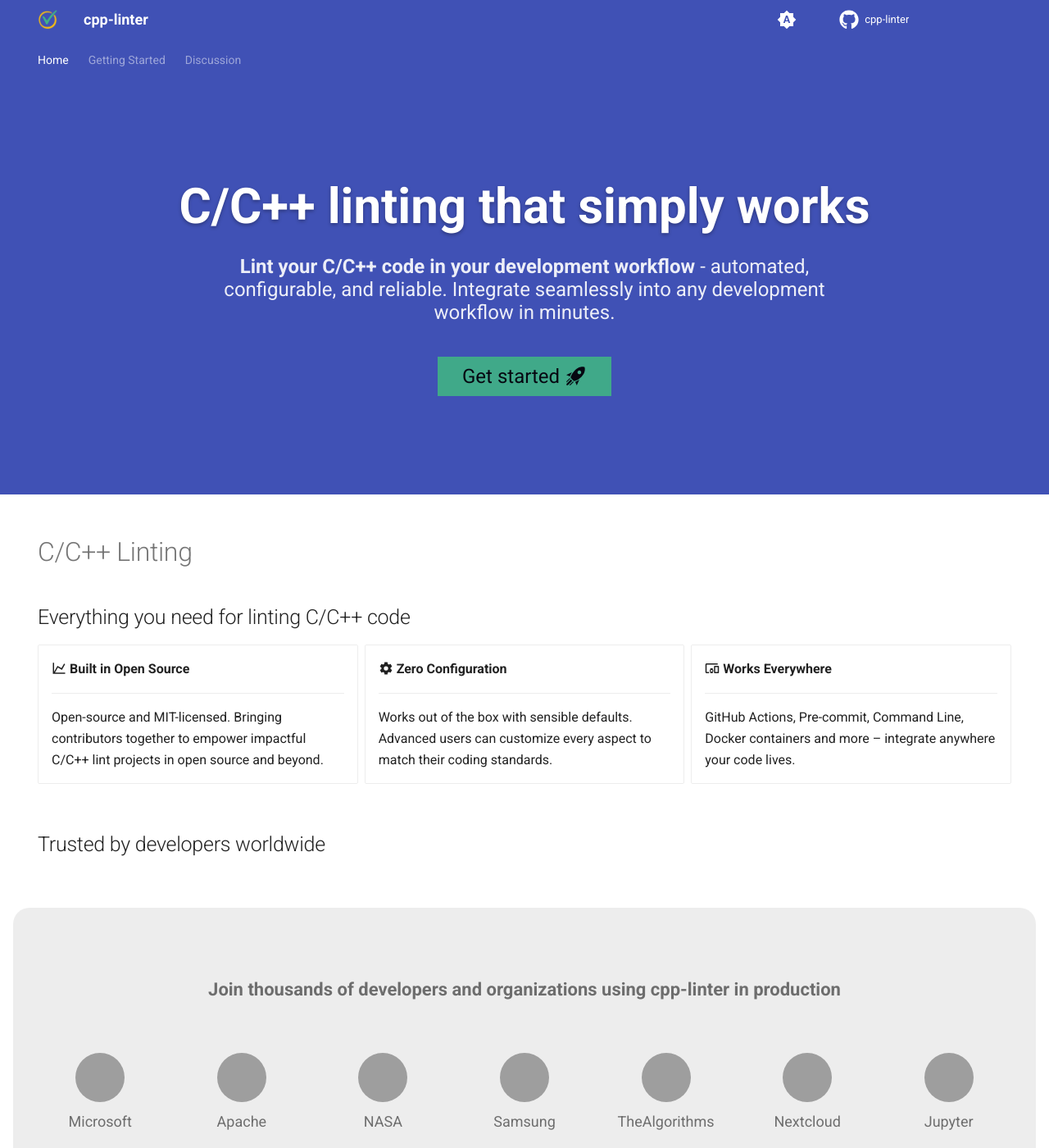
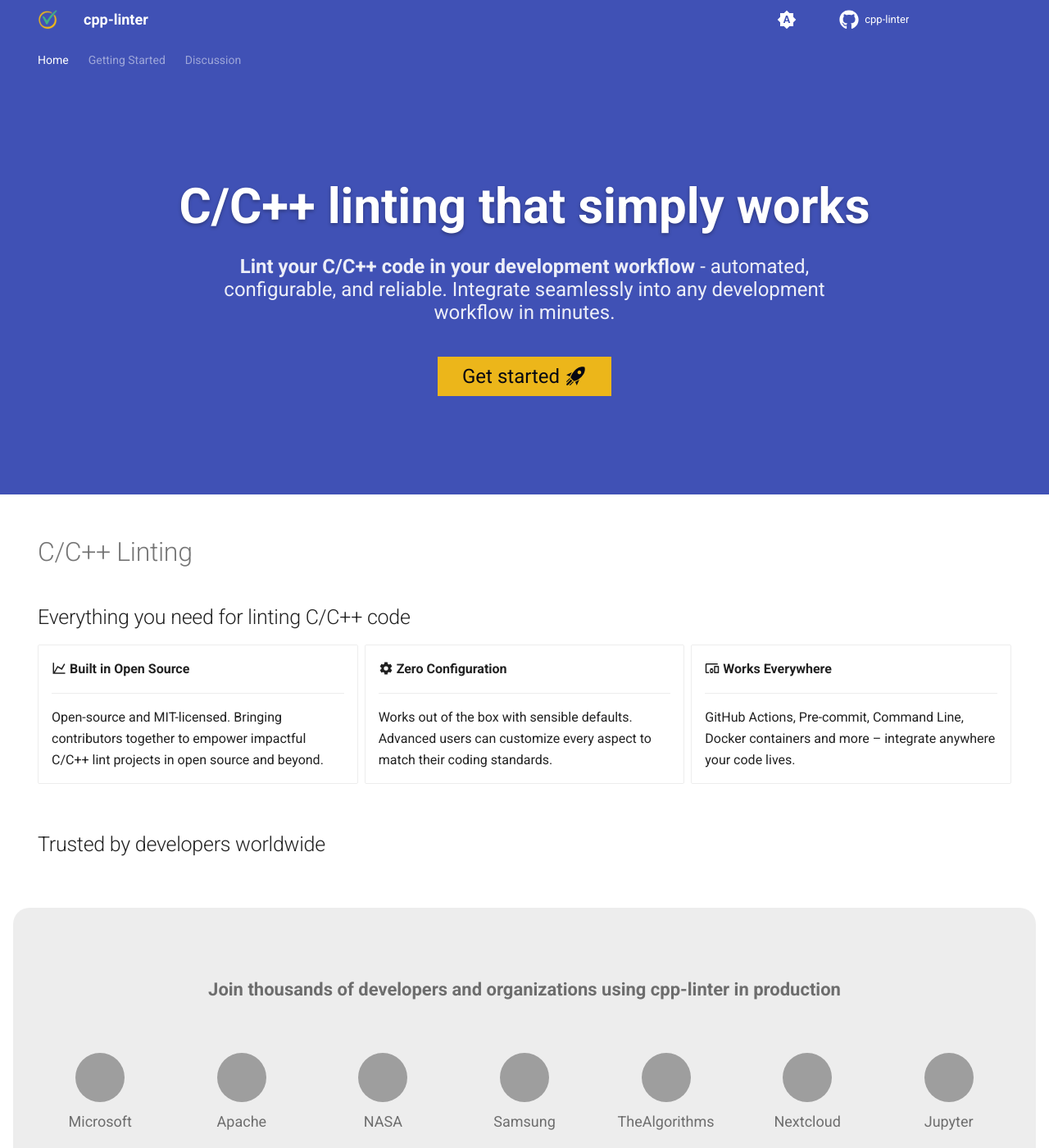
Before and after one commit to cpp-linter/cpp-linter.github.io, an MkDocs documentation site: the page built from docs/index.md, in a window 1280 px wide and 1400 px high. Shown: the whole window at 82% size. Built offline with MkDocs 1.6.1 and Material for MkDocs 9.7.7, drawn with Linux system fonts in a browser that asks for light colours; grey boxes are pictures that could not be loaded.

Commit message:
chore: adjust getting started button

```diff
--- a/docs/stylesheets/extra.css
+++ b/docs/stylesheets/extra.css
@@ -5,6 +5,7 @@
 :root > * {
     --cpp-linter-logo-color-green: #40b385;
     --cpp-linter-logo-color-yellow: #ffc20a;
+    --cpp-linter-logo-color-blue: #4051b5;
 }
 
 /* Hero section styling */
@@ -41,7 +42,7 @@
 }
 
 .hero .md-button {
-    background: var(--cpp-linter-logo-color-green);
+    background: var(--cpp-linter-logo-color-yellow);
     color: black;
     border: none;
     border-radius: unset;
@@ -49,7 +50,7 @@
 }
 
 .hero .md-button:hover {
-    background: var(--cpp-linter-logo-color-yellow);
+    background: var(--cpp-linter-logo-color-green);
     color: black;
     border: none;
 }
```
